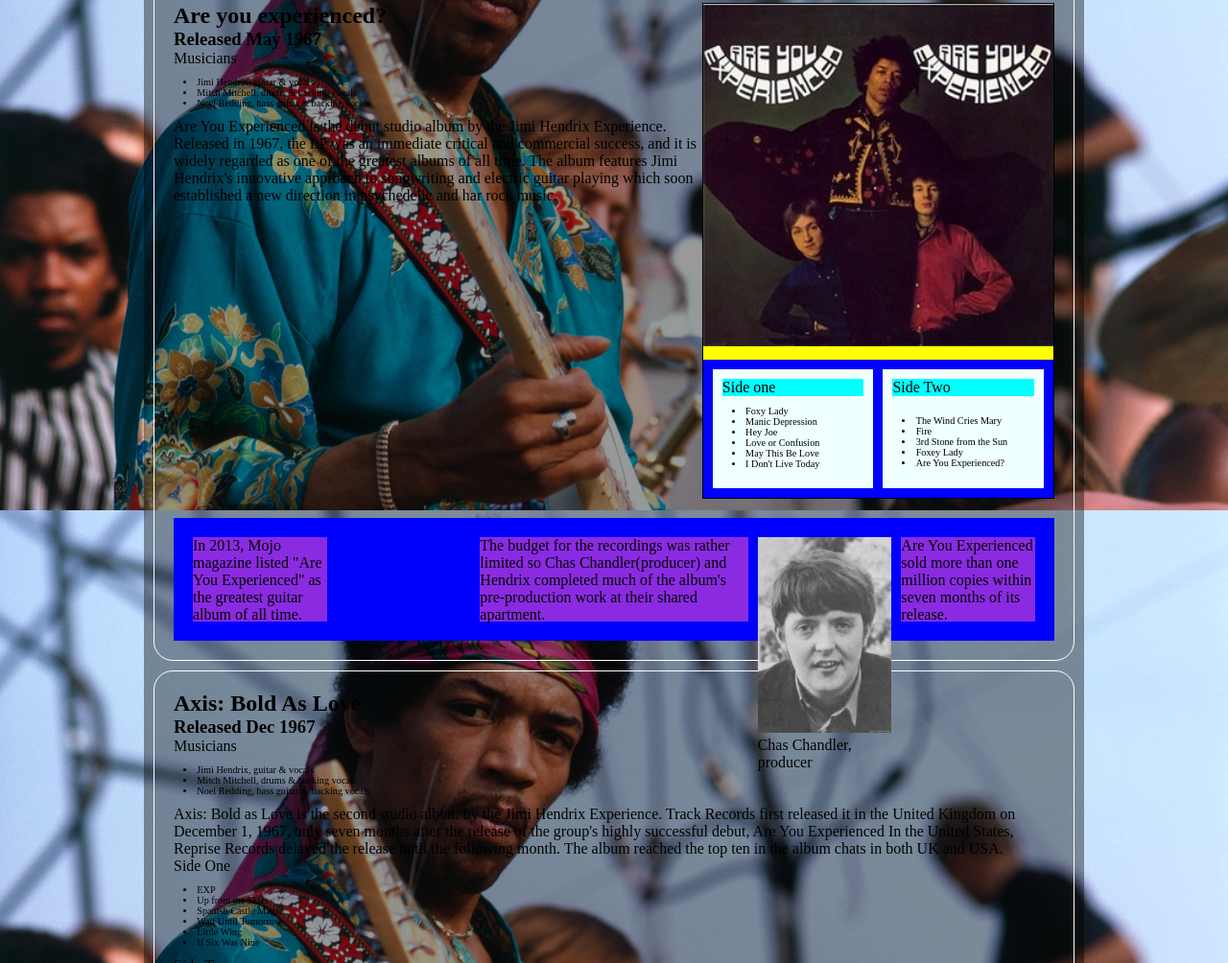
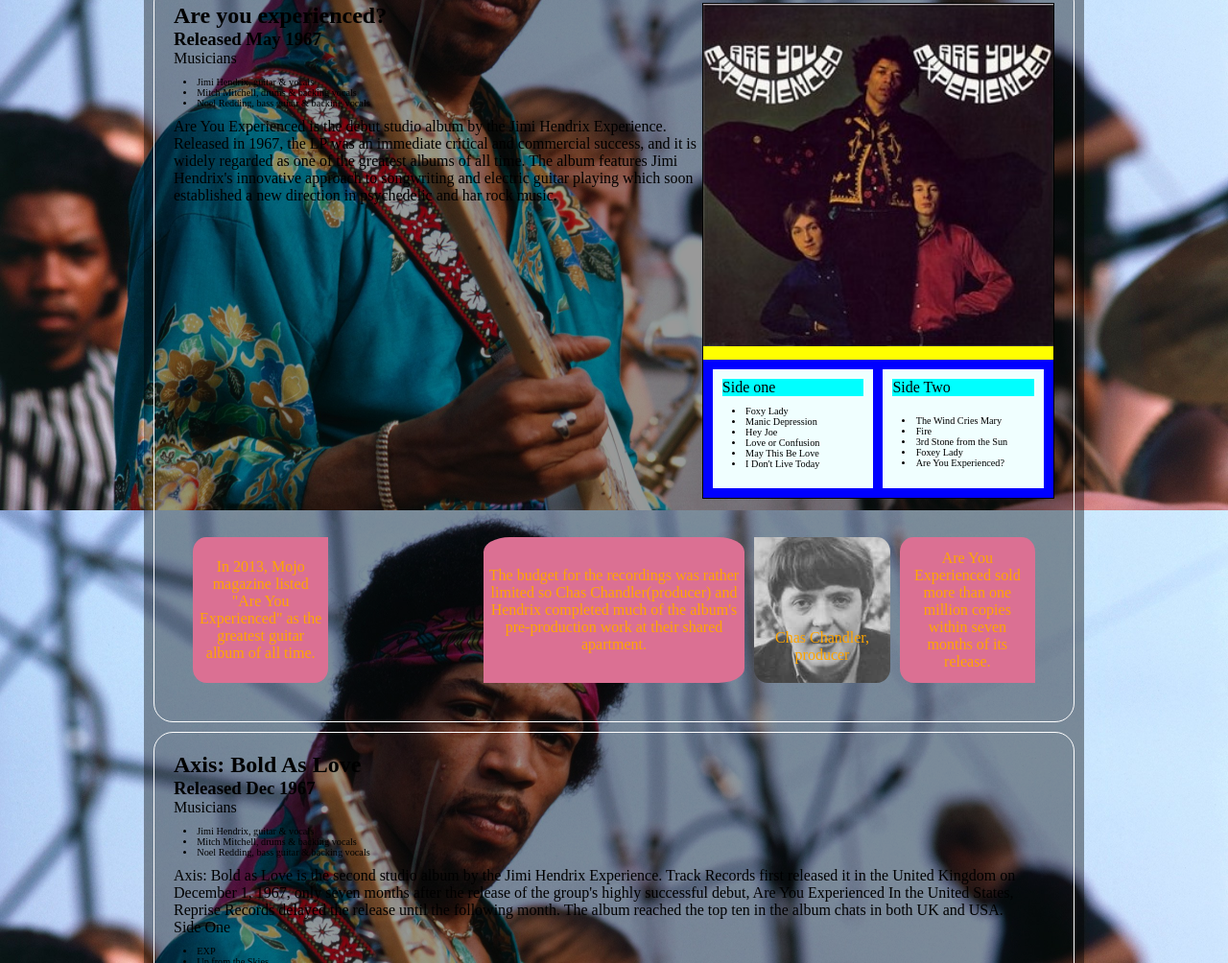
Before and after one commit to Pontus-Karlsson96/JimiHendrix, a plain HTML site: page index.html in a window 1280 px wide. Shown: the part 321-1325 px from the top of the page at 96% size. Drawn offline with Linux system fonts and the light colour scheme; a web font is replaced by a local one.

Commit message:
bottom finished

```diff
--- a/index.css
+++ b/index.css
@@ -183,26 +183,36 @@ body #wrapper section {
 .bottom {
     display: flex;
     flex-direction: row;
-    flex-grow: 1;
-    flex-basis: 0;
-    height: 10vw;
+    height: 15vw;
     width: 100%;
     padding: 20px;
     gap: 10px;
-    background-color: blue;
+    justify-content: center;
+
 
 }
 
 .bottom div {
-    background-color: blueviolet;
+    background-color: palevioletred;
     flex-grow: 1;
     flex-basis: 0;
+    display: flex;
+    align-items: center;
+    overflow: hidden;
+    z-index: 1;
+    position: relative;
+    text-align: center;
+    padding: 20px 5px;
+    color: orange;
 
 
 }
 
+.bottom div p {}
+
 .bottom div:nth-of-type(1) {
     flex-grow: 1;
+    border-radius: 10% 0 10% 10%;
 }
 
 .bottom div:nth-of-type(2) {
@@ -212,14 +222,21 @@ body #wrapper section {
 
 .bottom div:nth-of-type(3) {
     flex-grow: 2;
+    border-radius: 10% 10% 10% 0;
 }
 
 .bottom div:nth-of-type(4) {
     flex-grow: 1;
+    background-image: url(./images/cc.jpeg);
+    background-size: cover;
+    background-position: center;
+    align-items: flex-end;
+    border-radius: 0 10% 10% 10%;
 }
 
 .bottom div:nth-of-type(5) {
     flex-grow: 1;
+    border-radius: 10% 10% 0 10%;
 }
 
 .left {
--- a/index.html
+++ b/index.html
@@ -102,7 +102,7 @@ add font
                         completed
                         much of the album's pre-production work at their shared apartment.</p>
                 </div>
-                <div><img src="./images/cc.jpeg" alt="Picture of Chas Chandler">
+                <div>
                     <p>Chas Chandler, producer</p>
                 </div>
                 <div>
```
